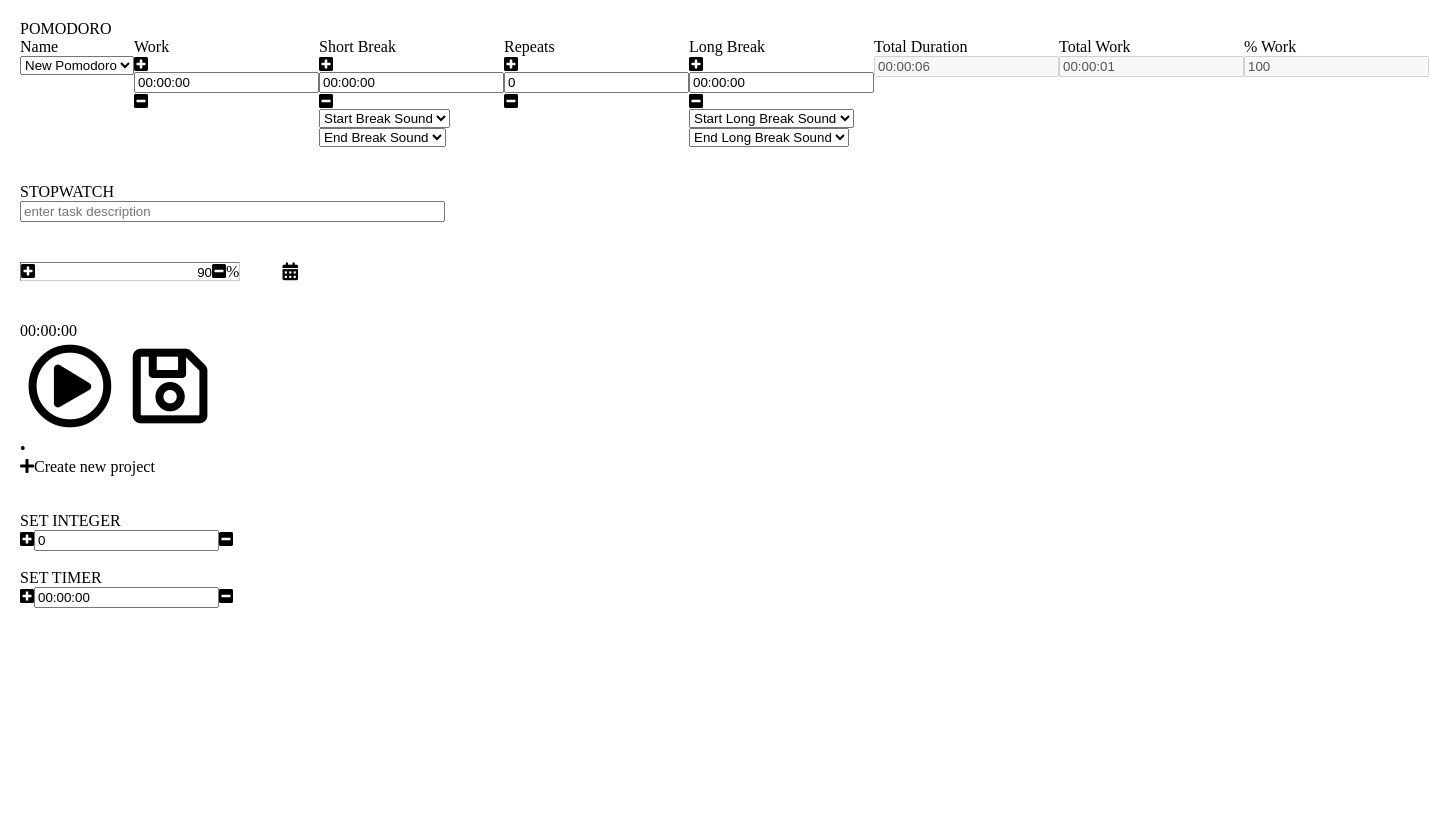
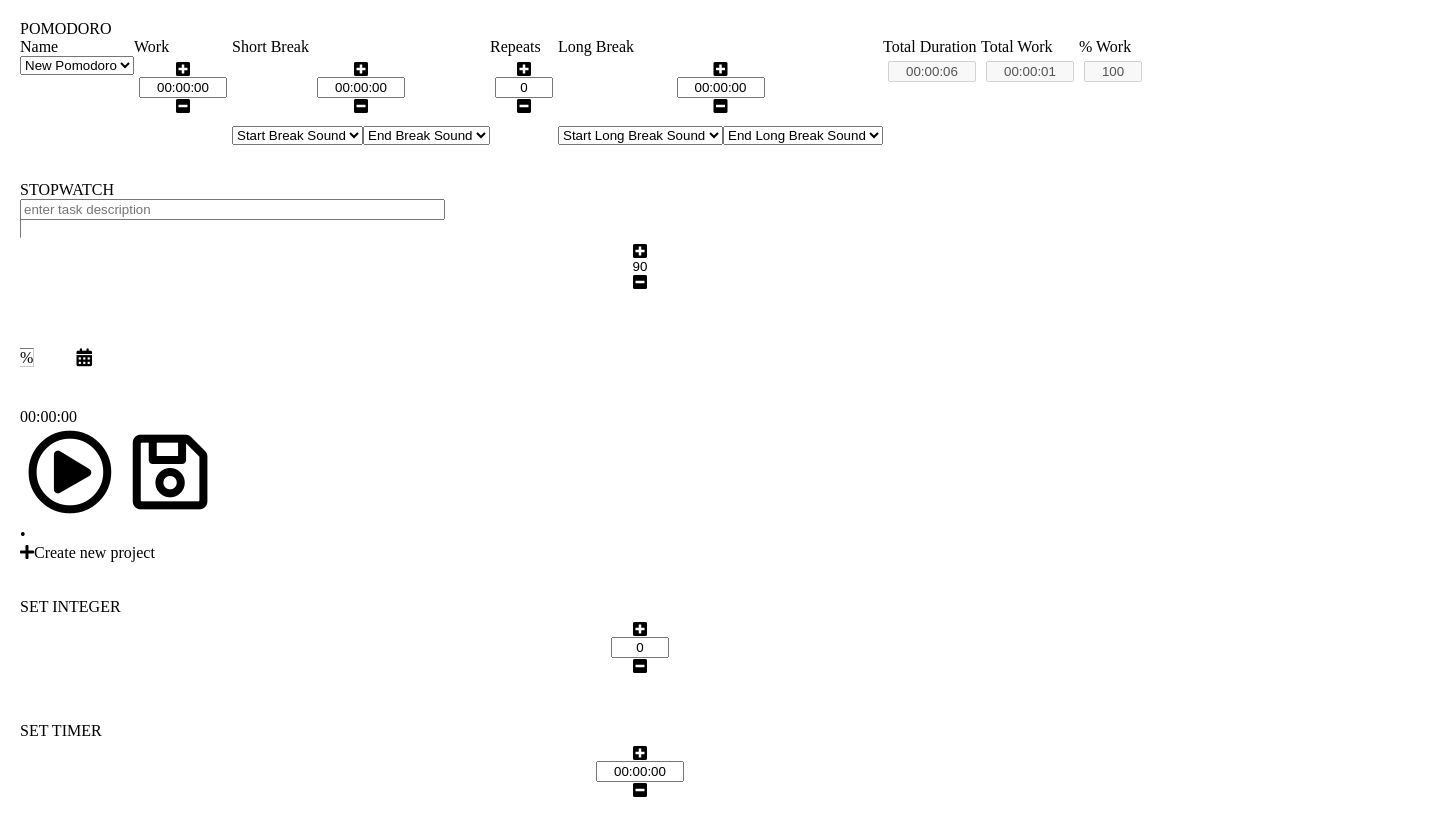
Before and after one commit to ericasu33/sprig, a React (Create React App) app: page / in a window 1280 px wide. Shown: the whole page, 1429 px wide, since content can reach past the window. Before the commit the page ends 800 px from the top, so only its background shows below. Built offline with nearby package versions, Linux system fonts and the light colour scheme.

Commit message:
begin basic styling
centre each input; place +/- buttons above/below input; set a width

```diff
--- a/src/components/StepInput.scss
+++ b/src/components/StepInput.scss
@@ -0,0 +1,26 @@
+.step-input {
+  height: 60px;
+  // border: 1px solid grey;
+  display: flex;
+  flex-direction: column;
+  align-items: center;
+  padding: 5px;
+  &.step-input-int {
+    & input {
+      text-align: center;
+      width: 50px;
+    }
+  }
+  &.step-input-clock {
+    & input {
+      text-align: center;
+      width: 80px;
+    }
+  }
+  &.step-input-timer {
+    & input {
+      text-align: center;
+      width: 80px;
+    }
+  }
+}
--- a/src/components/StepInputClock.tsx
+++ b/src/components/StepInputClock.tsx
@@ -54,7 +54,7 @@ const StepInputClock = function(props: any) {
   }
 
   return (
-    <>
+    <div className='step-input step-input-clock'>
       {!props.disabled && <ButtonStepInput plus onClick={handleClick}/>}
       <input
         value={timeStr}
@@ -64,7 +64,7 @@ const StepInputClock = function(props: any) {
         disabled={props.disabled}
       />
       {!props.disabled && <ButtonStepInput minus onClick={handleClick}/>}
-    </>
+    </div>
   )
 }
 
--- a/src/components/StepInputInt.tsx
+++ b/src/components/StepInputInt.tsx
@@ -27,7 +27,7 @@ const StepInputInt = function(props: any) {
   }
 
   return (
-    <>
+    <div className='step-input step-input-int'>
       {!props.disabled && <ButtonStepInput plus onClick={handleClick}/>}
       <input
         value={value}
@@ -39,7 +39,7 @@ const StepInputInt = function(props: any) {
         disabled={props.disabled}
       />
       {!props.disabled && <ButtonStepInput minus onClick={handleClick}/>}
-    </>
+    </div>
   )
 }
 
--- a/src/components/StepInputTimer.tsx
+++ b/src/components/StepInputTimer.tsx
@@ -84,7 +84,7 @@ const StepInputTimer = function(props: any) {
   }
 
   return (
-    <>
+    <div className='step-input step-input-timer'>
       {!props.disabled && <ButtonStepInput plus onClick={handleClick}/>}
       <input
         value={inputVal}
@@ -97,7 +97,7 @@ const StepInputTimer = function(props: any) {
         disabled={props.disabled}
       />
       {!props.disabled && <ButtonStepInput minus onClick={handleClick}/>}
-    </>
+    </div>
   )
 }
 
```
